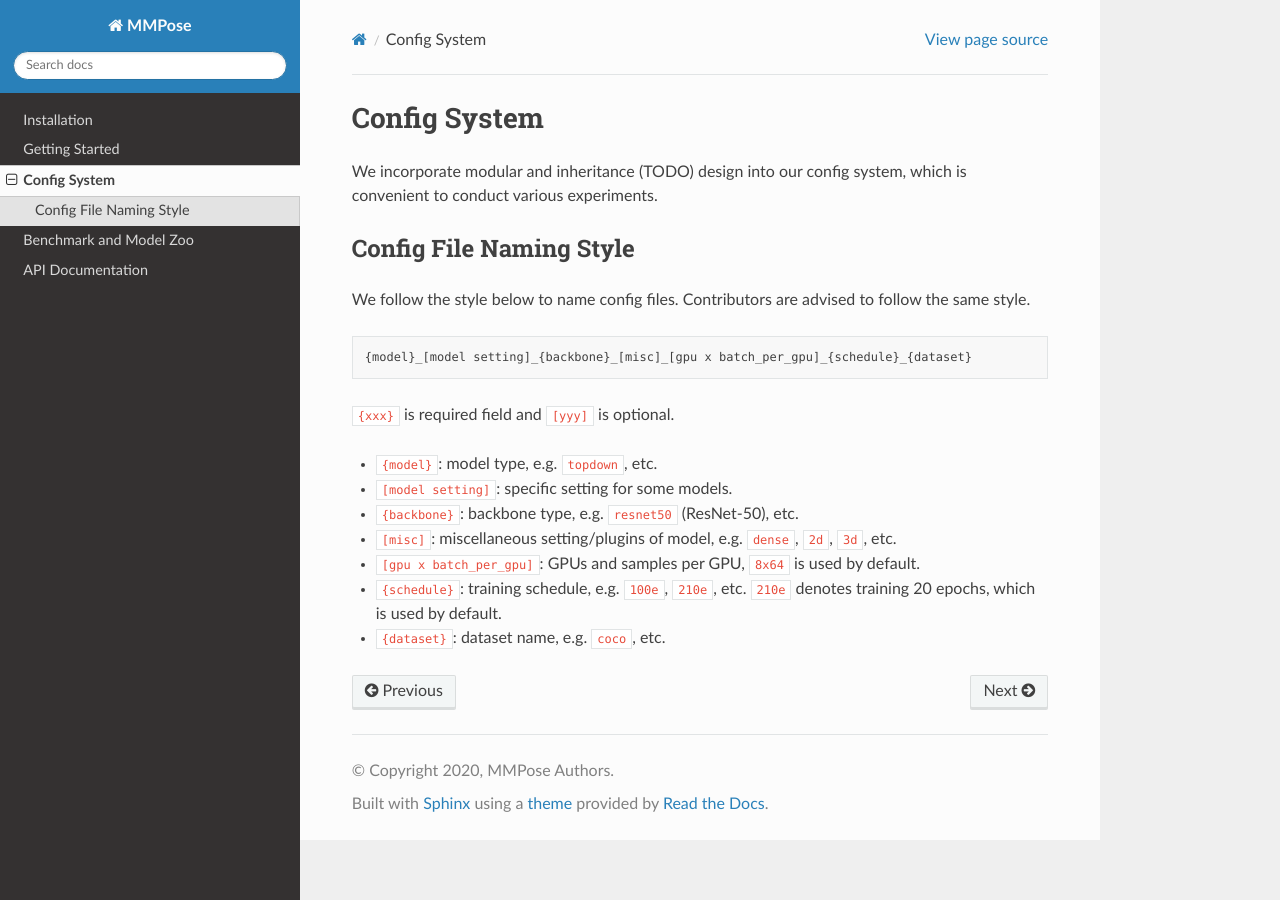
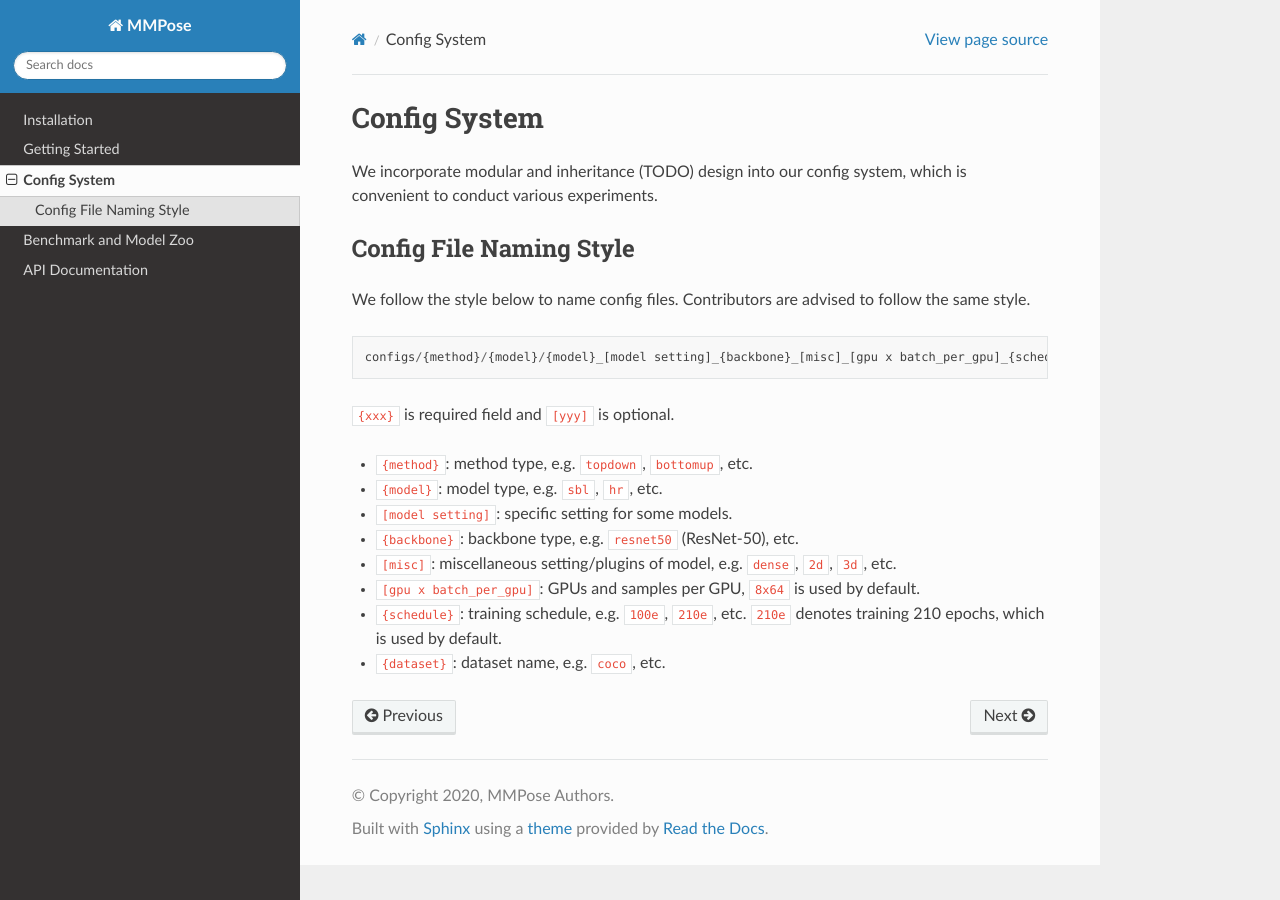
Before and after one commit to JoannaLXY/mmpose, a Sphinx documentation site: the page built from docs/config.md, in a window 1280 px wide. Built offline with Sphinx 7.4.7 and the Read the Docs theme 2.0.0, drawn with Linux system fonts in a browser that asks for light colours; the version number could not be read and is left out.

Commit message:
update config

````diff
--- a/docs/config.md
+++ b/docs/config.md
@@ -6,15 +6,16 @@ We incorporate modular and inheritance (TODO) design into our config system, whi
 We follow the style below to name config files. Contributors are advised to follow the same style.
 
 ```
-{model}_[model setting]_{backbone}_[misc]_[gpu x batch_per_gpu]_{schedule}_{dataset}
+configs/{method}/{model}/{model}_[model setting]_{backbone}_[misc]_[gpu x batch_per_gpu]_{schedule}_{dataset}
 ```
 
 `{xxx}` is required field and `[yyy]` is optional.
 
-- `{model}`: model type, e.g. `topdown`, etc.
+- `{method}`: method type, e.g. `topdown`, `bottomup`, etc.
+- `{model}`: model type, e.g. `sbl`, `hr`, etc.
 - `[model setting]`: specific setting for some models.
 - `{backbone}`: backbone type, e.g. `resnet50` (ResNet-50), etc.
 - `[misc]`: miscellaneous setting/plugins of model, e.g. `dense`, `2d`, `3d`, etc.
 - `[gpu x batch_per_gpu]`: GPUs and samples per GPU, `8x64` is used by default.
-- `{schedule}`: training schedule, e.g. `100e`, `210e`, etc. `210e` denotes training 20 epochs, which is used by default.
+- `{schedule}`: training schedule, e.g. `100e`, `210e`, etc. `210e` denotes training 210 epochs, which is used by default.
 - `{dataset}`: dataset name, e.g. `coco`, etc.
````
